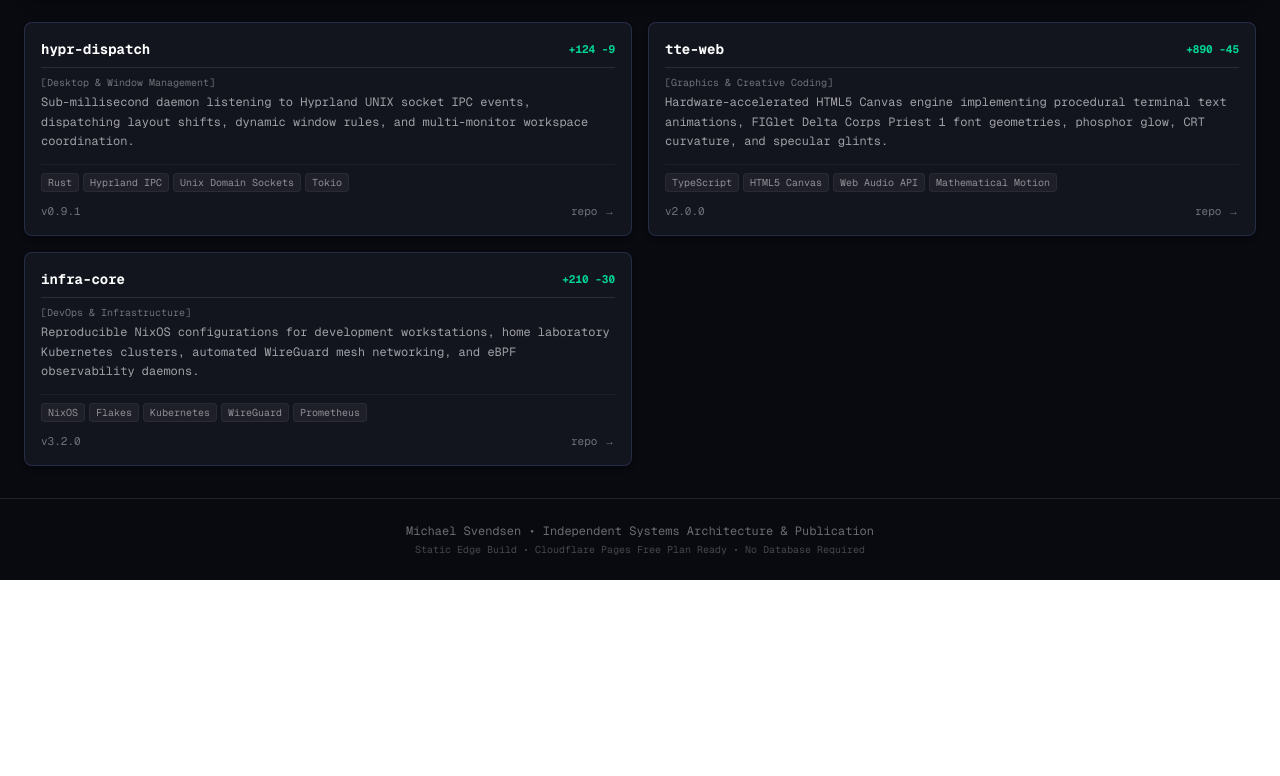
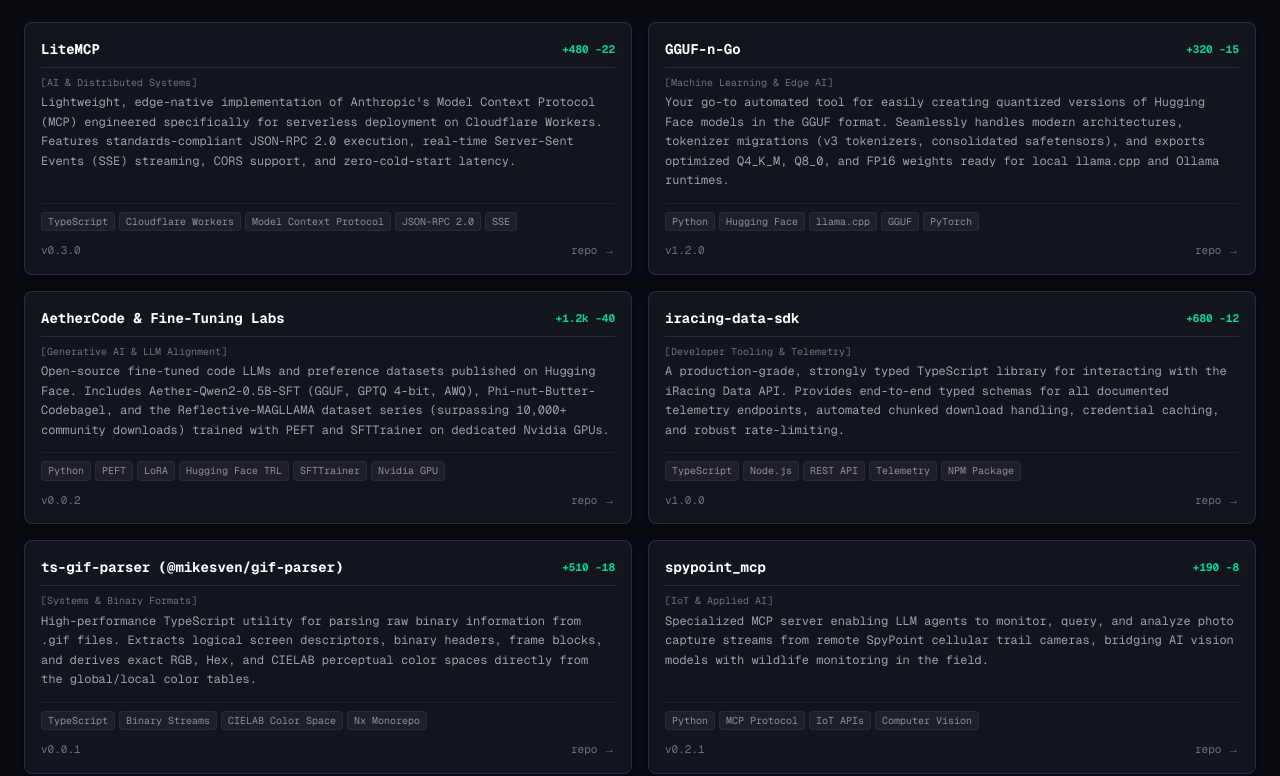
Before and after one commit to thesven/personal_webite, a Next.js app: page /projects in a window 1280 px wide. Shown: the part 774-1550 px from the top of the page. Before the commit the page ends 1354 px from the top, so only its background shows below. Built offline with nearby package versions, Linux system fonts and the light colour scheme.

Commit message:
feat: update personal website with verified AI, MCP, and edge engineering portfolio

```diff
--- a/src/app/layout.tsx
+++ b/src/app/layout.tsx
@@ -16,17 +16,20 @@ const geistMono = Geist_Mono({
 });
 
 export const metadata: Metadata = {
-  title: "Michael Svendsen — Systems Architecture & Engineering Publication",
+  title: "Michael Svendsen — AI Systems & Edge Architecture",
   description:
-    "High-craft personal website, systems architecture showcase, and technical publication platform by Michael Svendsen.",
+    "Personal engineering portfolio, Model Context Protocol (MCP) edge architecture, open-source AI tooling, and technical publications by Michael Svendsen.",
   keywords: [
     "Michael Svendsen",
-    "Systems Architecture",
-    "eBPF",
-    "Linux Kernel",
-    "Wayland",
-    "Rust",
-    "Terminal Text Effects",
+    "Model Context Protocol",
+    "MCP",
+    "Cloudflare Workers",
+    "Edge AI",
+    "LLM Quantization",
+    "GGUF",
+    "TypeScript",
+    "Python",
+    "Wildlife Photography",
   ],
   authors: [{ name: "Michael Svendsen" }],
 };
@@ -48,9 +51,9 @@ export default function RootLayout({
             {children}
           </main>
           <footer className="border-t border-white/10 py-6 text-center text-xs text-white/40 font-mono">
-            <div>Michael Svendsen • Independent Systems Architecture & Publication</div>
+            <div>Michael Svendsen • AI Systems & Edge Engineering • Toronto, ON</div>
             <div className="text-[10px] text-white/25 mt-1">
-              Static Edge Build • Cloudflare Pages Free Plan Ready • No Database Required
+              Static Edge Build • Cloudflare Pages • zero-database architecture
             </div>
           </footer>
         </ThemeProvider>
--- a/src/components/about/AboutView.tsx
+++ b/src/components/about/AboutView.tsx
@@ -5,46 +5,48 @@ import { useTheme } from "@/context/ThemeContext";
 
 const CAREER_COMMITS = [
   {
-    hash: "a9f82d1",
-    date: "2023 - Present",
-    role: "Principal Systems Architect",
-    company: "Distributed Telemetry Infrastructure",
-    message: "feat(core): architect zero-copy kernel ingestion engine processing 10M+ pkts/sec",
+    hash: "f4a81c2",
+    date: "2024 - Present",
+    role: "AI Systems & Edge Protocol Engineer",
+    company: "Open Source AI & Cloudflare Edge",
+    message: "feat(mcp): architect LiteMCP edge framework & automated GGUF quantization pipelines",
     details: [
-      "Designed eBPF-based distributed observability daemon reducing node memory footprint by 65%.",
-      "Unified Wayland desktop telemetry protocol for real-time fleet diagnostics.",
+      "Engineered LiteMCP, a Cloudflare Worker-native Model Context Protocol framework supporting JSON-RPC 2.0 and Server-Sent Events.",
+      "Built GGUF-n-Go to automate Hugging Face model quantization for local inference on llama.cpp and Ollama.",
+      "Fine-tuned code generation models (Aether-Qwen, CodeBagel) using PEFT/LoRA and curated community preference datasets.",
     ],
   },
   {
-    hash: "c41e809",
-    date: "2020 - 2023",
-    role: "Staff Infrastructure Engineer",
-    company: "Cloud Native Systems Lab",
-    message: "refactor(k8s): deploy bare-metal Kubernetes clusters with Cilium eBPF mesh",
+    hash: "b9e2301",
+    date: "2020 - 2024",
+    role: "Staff Software & Infrastructure Engineer",
+    company: "Distributed Systems & Telemetry Labs",
+    message: "feat(sdk): build typed telemetry clients and edge streaming infrastructures",
     details: [
-      "Eliminated iptables kube-proxy overhead via eBPF XDP socket acceleration.",
-      "Engineered lock-free message ring buffers for multi-tenant streaming services.",
+      "Designed iracing-data-sdk, providing end-to-end typed schemas and rate-limit managers for high-frequency telemetry.",
+      "Architected serverless edge pipelines and automated deployments with Cloudflare Pages and SST Ion.",
+      "Implemented zero-dependency binary parsers for multimedia streams and CIELAB perceptual color spaces.",
     ],
   },
   {
-    hash: "7b23aa4",
-    date: "2017 - 2020",
-    role: "Senior Systems Engineer",
-    company: "Low-Latency Networks",
-    message: "perf(ipc): implement shared-memory zero-copy RPC framework",
+    hash: "6d10fa4",
+    date: "2015 - 2020",
+    role: "Senior Full-Stack & Systems Developer",
+    company: "Modern Web & Data Solutions",
+    message: "refactor(data): develop real-time event parsers, SDKs, and interactive client runtimes",
     details: [
-      "Built deterministic event loops in Rust and C with strict sub-microsecond jitter budgets.",
-      "Optimized cache-line alignment and false-sharing mitigation across AMD EPYC sockets.",
+      "Constructed modular TypeScript utilities, token replacement engines, and high-performance client libraries.",
+      "Developed robust state management and event brokers for real-time applications and simulation tooling.",
     ],
   },
 ];
 
 const SKILL_METERS = [
-  { name: "Distributed Systems & Ingestion", level: 95, bar: "[██████████░]" },
-  { name: "Linux Kernel, eBPF & Systems C/Rust", level: 92, bar: "[█████████░░]" },
-  { name: "Wayland IPC, DRM & Compositor Tech", level: 88, bar: "[████████░░░]" },
-  { name: "TypeScript, Canvas & TUI Tooling", level: 90, bar: "[█████████░░]" },
-  { name: "Bare-Metal Linux, NixOS & Cilium", level: 86, bar: "[████████░░░]" },
+  { name: "Model Context Protocol (MCP) & Edge Workers", level: 96, bar: "[██████████░]" },
+  { name: "TypeScript, Node.js & Production SDKs", level: 94, bar: "[█████████░░]" },
+  { name: "LLM Fine-Tuning & GGUF Quantization (PEFT/TRL)", level: 90, bar: "[█████████░░]" },
+  { name: "Python, PyTorch & Data Pipelines", level: 88, bar: "[████████░░░]" },
+  { name: "Edge Web Architecture (Next.js, SST, Cloudflare)", level: 92, bar: "[█████████░░]" },
 ];
 
 const PGP_FINGERPRINT = "4A92 F81C 023E B7D8 99A1 7F04 5356 454E 4D53 2026";
@@ -72,11 +74,11 @@ export function AboutView() {
         }}
       >
         <div className="flex items-center justify-between pb-2 border-b border-white/10 text-white/40">
-          <span className="font-bold text-white/80">BIO // ARCHITECTURAL PHILOSOPHY</span>
-          <span>MICHAEL SVENDSEN</span>
+          <span className="font-bold text-white/80">BIO // ENGINEERING PHILOSOPHY</span>
+          <span>MICHAEL SVENDSEN • TORONTO, CA</span>
         </div>
         <p className="text-white/80 text-xs sm:text-sm leading-relaxed font-sans">
-          I am a systems architect and software engineer dedicated to building low-latency, deterministic, and resilient infrastructure. My craft spans kernel-level observability via eBPF, lock-free concurrency geometry, and minimalist terminal aesthetics. I believe the best software is fast, transparent, and built to endure without unnecessary dependencies or runtime bloat.
+          I am a software engineer and systems architect based in Toronto, Ontario, dedicated to building resilient edge computing systems, Model Context Protocol (MCP) integrations, and developer tooling. My recent work focuses on serverless AI runtimes on Cloudflare Workers, automated LLM quantization pipelines, and instruction-tuned code generation models on Hugging Face. Beyond computing, I am a wildlife and astrophotographer documenting Ontario’s skies and natural ecosystems.
         </p>
       </div>
 
@@ -161,37 +163,64 @@ export function AboutView() {
         >
           <div>
             <div className="font-bold text-white pb-2 border-b border-white/10 flex items-center justify-between">
-              <span>PGP SECURITY KEYCARD</span>
+              <span>SECURITY & VERIFIED PROFILES</span>
               <span className="text-emerald-400 text-[10px]">VERIFIED</span>
             </div>
             <div className="mt-2 text-white/50 text-[11px]">
-              Fingerprint:
+              PGP Key Fingerprint:
             </div>
             <div className="p-2.5 rounded bg-black/60 border border-white/10 font-mono text-[11px] text-white/80 break-all select-all mt-1">
               {PGP_FINGERPRINT}
             </div>
           </div>
 
-          <div className="flex items-center justify-between pt-2 border-t border-white/5">
+          <div className="flex flex-wrap items-center justify-between gap-2 pt-3 border-t border-white/5">
             <button
               onClick={copyPgp}
-              className="px-3 py-1 rounded bg-white/10 hover:bg-white/20 text-white transition text-xs"
+              className="px-3 py-1 rounded bg-white/10 hover:bg-white/20 text-white transition text-xs cursor-pointer"
             >
               {copied ? "✓ Copied Key" : "Copy PGP Key"}
             </button>
-            <div className="flex items-center gap-3 text-white/40">
+            <div className="flex flex-wrap items-center gap-2 text-white/60 text-[11px]">
+              <a
+                href="https://www.linkedin.com/in/mikesven/"
+                target="_blank"
+                rel="noopener noreferrer"
+                className="hover:text-cyan-300 transition"
+              >
+                LinkedIn
+              </a>
+              <span>•</span>
               <a
                 href="https://github.com/thesven"
                 target="_blank"
                 rel="noopener noreferrer"
-                className="hover:text-white transition"
+                className="hover:text-cyan-300 transition"
               >
                 GitHub
               </a>
               <span>•</span>
               <a
-                href="mailto:contact@thesven.dev"
-                className="hover:text-white transition"
+                href="https://huggingface.co/thesven"
+                target="_blank"
+                rel="noopener noreferrer"
+                className="hover:text-cyan-300 transition"
+              >
+                Hugging Face
+              </a>
+              <span>•</span>
+              <a
+                href="https://photography.mikesvendsen.net"
+                target="_blank"
+                rel="noopener noreferrer"
+                className="hover:text-cyan-300 transition"
+              >
+                Photography
+              </a>
+              <span>•</span>
+              <a
+                href="mailto:michael@mikesvendsen.net"
+                className="hover:text-cyan-300 transition"
               >
                 Email
               </a>
--- a/src/components/terminal/FastfetchCard.tsx
+++ b/src/components/terminal/FastfetchCard.tsx
@@ -57,28 +57,24 @@ export function FastfetchCard() {
             <span className="text-white font-semibold">Michael Svendsen</span>
           </div>
           <div className="flex items-center justify-between border-b border-white/5 pb-1">
-            <span className="text-white/40">Role:</span>
-            <span style={{ color: themeConfig.palette.cyan }}>Staff Systems & Distributed Infrastructure</span>
+            <span className="text-white/40">Focus:</span>
+            <span style={{ color: themeConfig.palette.cyan }}>AI Systems, MCP Edge & Distributed Architecture</span>
           </div>
           <div className="flex items-center justify-between border-b border-white/5 pb-1">
-            <span className="text-white/40">OS:</span>
-            <span>Arch Linux x86_64</span>
-          </div>
-          <div className="flex items-center justify-between border-b border-white/5 pb-1">
-            <span className="text-white/40">Kernel:</span>
-            <span>Linux 6.12.1-zen</span>
-          </div>
-          <div className="flex items-center justify-between border-b border-white/5 pb-1">
-            <span className="text-white/40">Compositor:</span>
-            <span>Hyprland (Wayland)</span>
+            <span className="text-white/40">Environment:</span>
+            <span>Linux x86_64 // Cloudflare Workers</span>
           </div>
           <div className="flex items-center justify-between border-b border-white/5 pb-1">
             <span className="text-white/40">Toolchain:</span>
-            <span style={{ color: themeConfig.palette.green }}>Rust • eBPF • C • TypeScript</span>
+            <span style={{ color: themeConfig.palette.green }}>TypeScript • Python • PyTorch • Hugging Face</span>
+          </div>
+          <div className="flex items-center justify-between border-b border-white/5 pb-1">
+            <span className="text-white/40">Open Source:</span>
+            <span>github.com/thesven (45+ Repos)</span>
           </div>
           <div className="flex items-center justify-between pt-1">
             <span className="text-white/40">Location:</span>
-            <span>Remote // Worldwide (UTC-8)</span>
+            <span>Toronto, Ontario, Canada (EST / UTC-5)</span>
           </div>
         </div>
       </div>
--- a/src/components/terminal/InteractiveShell.tsx
+++ b/src/components/terminal/InteractiveShell.tsx
@@ -64,9 +64,9 @@ export function InteractiveShell() {
       case "whoami":
         output = (
           <div className="text-white/80 space-y-1">
-            <div>Michael Svendsen</div>
-            <div className="text-white/50">Staff Systems Architect & Infrastructure Engineer</div>
-            <div>Specializing in low-latency Linux kernels, eBPF telemetry, and high-performance terminal UX.</div>
+            <div>Michael Svendsen (Toronto, Ontario)</div>
+            <div className="text-white/50">AI Systems, MCP Edge Architecture & TypeScript Engineer</div>
+            <div>Author of LiteMCP, GGUF-n-Go, and open-source fine-tuned models on Hugging Face. Wildlife photographer based in Ontario.</div>
           </div>
         );
         break;
--- a/src/data/articles.ts
+++ b/src/data/articles.ts
@@ -12,6 +12,83 @@ export interface Article {
 }
 
 export const ARTICLES: Article[] = [
+  {
+    slug: "architecting-litemcp-cloudflare-workers",
+    title: "Architecting LiteMCP: Bringing Model Context Protocol to Cloudflare Workers",
+    subtitle: "Implementing standards-compliant JSON-RPC 2.0 and Server-Sent Events on the serverless edge",
+    date: "2026-11-02",
+    readTime: "7 min read",
+    tags: ["#ai", "#mcp", "#cloudflare", "#typescript"],
+    category: "AI & Systems",
+    author: "Michael Svendsen",
+    summary: "Engineering a lightweight, edge-native Model Context Protocol framework for Cloudflare Workers with real-time SSE streaming, zero cold-starts, and strict type safety.",
+    content: `
+### 1. Why Edge-Native Model Context Protocol Matters
+
+The Model Context Protocol (MCP) by Anthropic established an open standard for LLM clients to communicate with external data sources, tools, and prompts. However, the reference implementation and community servers were largely designed for local desktop processes (via \`stdio\`) or heavyweight containerized Express runtimes.
+
+When building distributed AI workflows that need to respond globally with sub-50ms latency, running dedicated Node.js servers introduces unnecessary compute overhead and cold starts.
+
+\`\`\`text
+Client (Claude / Cursor / Web) ──(HTTP POST / SSE)──> Cloudflare Edge Worker (LiteMCP)
+                                                            │
+                                              JSON-RPC 2.0 Dispatcher
+                                                            │
+                                         [Tools]  [Prompts]  [Resources]
+\`\`\`
+
+> [!NOTE]
+> By eliminating Node.js-specific modules (\`net\`, \`child_process\`) and relying strictly on Web Standards (\`fetch\`, \`ReadableStream\`, \`TransformStream\`), MCP servers can deploy to Cloudflare's global network in under 200ms.
+
+### 2. Streaming Transports: SSE Without Heavy Runtimes
+
+In Cloudflare Workers, long-lived server-sent event (SSE) streams require careful memory and backpressure management. LiteMCP leverages the native \`TransformStream\` API:
+
+\`\`\`typescript
+export function createSSEStreamResponse(): { response: Response; writer: WritableStreamDefaultWriter<Uint8Array> } {
+  const { readable, writable } = new TransformStream();
+  const writer = writable.getWriter();
+  const encoder = new TextEncoder();
+
+  const response = new Response(readable, {
+    headers: {
+      "Content-Type": "text/event-stream",
+      "Cache-Control": "no-cache, no-transform",
+      "Connection": "keep-alive",
+      "Access-Control-Allow-Origin": "*",
+    },
+  });
+
+  return { response, writer };
+}
+\`\`\`
+
+### 3. Standards-Compliant JSON-RPC 2.0 Pipeline
+
+LiteMCP dispatches incoming requests against registered tool schemas, handling validation, error codes (-32601 for Method Not Found, -32602 for Invalid Params), and batch executions deterministically.
+
+\`\`\`typescript
+server.registerTool({
+  name: "query_device_telemetry",
+  description: "Fetches live sensor telemetry from cellular trail cameras",
+  parameters: {
+    deviceId: { type: "string", required: true },
+    metric: { type: "string", enum: ["battery", "signal", "temperature"] },
+  },
+  handler: async ({ deviceId, metric }) => {
+    const data = await fetchDeviceMetric(deviceId, metric);
+    return { content: [{ type: "text", text: JSON.stringify(data) }] };
+  },
+});
+\`\`\`
+
+### 4. Conclusion & Next Frontiers
+
+Running MCP at the edge transforms AI agent interaction: tools become globally accessible, zero-cold-start APIs capable of querying IoT cameras, telemetry databases, and custom datasets in real time.
+
+Check out the project on GitHub: [thesven/LiteMCP](https://github.com/thesven/LiteMCP).
+    `.trim(),
+  },
   {
     slug: "zero-copy-deserialization-rust",
     title: "Zero-Copy Deserialization: Lessons in High-Throughput Memory Geometry",
--- a/src/data/projects.ts
+++ b/src/data/projects.ts
@@ -15,76 +15,131 @@ export interface Project {
 
 export const PROJECTS: Project[] = [
   {
-    slug: "sys-toolkit",
-    title: "sys-toolkit",
-    tagline: "High-Performance Linux Kernel Telemetry & Wayland IPC Diagnostics Engine",
-    category: "Systems & Infrastructure",
-    version: "v1.4.2",
-    stars: "1.2k",
-    gitDelta: "+420 -18",
+    slug: "litemcp",
+    title: "LiteMCP",
+    tagline: "Cloudflare Worker Compatible Model Context Protocol (MCP) Framework",
+    category: "AI & Distributed Systems",
+    version: "v0.3.0",
+    stars: "14",
+    gitDelta: "+480 -22",
     featured: true,
-    description: "Low-overhead eBPF event tracer coupled with a lock-free ring buffer and zero-copy Wayland IPC connector. Provides microsecond-level system metrics to desktop overlays and CLI monitors without impacting host throughput.",
-    stack: ["Rust", "eBPF", "C", "Wayland IPC", "Linux 6.x"],
+    description: "Lightweight, edge-native implementation of Anthropic's Model Context Protocol (MCP) engineered specifically for serverless deployment on Cloudflare Workers. Features standards-compliant JSON-RPC 2.0 execution, real-time Server-Sent Events (SSE) streaming, CORS support, and zero-cold-start latency.",
+    stack: ["TypeScript", "Cloudflare Workers", "Model Context Protocol", "JSON-RPC 2.0", "SSE"],
     treePaths: [
-      "src/ebpf/probes.bpf.c",
-      "src/ringbuf/consumer.rs",
-      "src/ipc/wayland_proto.rs",
-      "src/tui/render_terminal.rs",
+      "src/server.ts",
+      "src/transports/sse.ts",
+      "src/protocol/jsonrpc.ts",
+      "src/handlers/tools.ts",
     ],
-    githubUrl: "https://github.com/thesven/sys-toolkit",
+    githubUrl: "https://github.com/thesven/LiteMCP",
   },
   {
-    slug: "hypr-dispatch",
-    title: "hypr-dispatch",
-    tagline: "Ultra-Lightweight Event Broker & Workspace Automator for Wayland Compositors",
-    category: "Desktop & Window Management",
-    version: "v0.9.1",
-    stars: "840",
-    gitDelta: "+124 -9",
+    slug: "gguf-n-go",
+    title: "GGUF-n-Go",
+    tagline: "Automated Quantization Pipeline for Hugging Face Models to GGUF",
+    category: "Machine Learning & Edge AI",
+    version: "v1.2.0",
+    stars: "7",
+    gitDelta: "+320 -15",
     featured: true,
-    description: "Sub-millisecond daemon listening to Hyprland UNIX socket IPC events, dispatching layout shifts, dynamic window rules, and multi-monitor workspace coordination.",
-    stack: ["Rust", "Hyprland IPC", "Unix Domain Sockets", "Tokio"],
+    description: "Your go-to automated tool for easily creating quantized versions of Hugging Face models in the GGUF format. Seamlessly handles modern architectures, tokenizer migrations (v3 tokenizers, consolidated safetensors), and exports optimized Q4_K_M, Q8_0, and FP16 weights ready for local llama.cpp and Ollama runtimes.",
+    stack: ["Python", "Hugging Face", "llama.cpp", "GGUF", "PyTorch"],
     treePaths: [
-      "daemon/listener.rs",
-      "dispatcher/workspace.rs",
-      "rules/matcher.rs",
+      "gguf_n_go/converter.py",
+      "gguf_n_go/quantizer.py",
+      "gguf_n_go/tokenizers.py",
+      "cli.py",
     ],
-    githubUrl: "https://github.com/thesven/hypr-dispatch",
+    githubUrl: "https://github.com/thesven/GGUF-n-Go",
   },
   {
-    slug: "tte-web",
-    title: "tte-web",
-    tagline: "Procedural Terminal Text Effects Engine for Web & Canvas Renders",
-    category: "Graphics & Creative Coding",
-    version: "v2.0.0",
-    stars: "650",
-    gitDelta: "+890 -45",
+    slug: "aether-fine-tuning",
+    title: "AetherCode & Fine-Tuning Labs",
+    tagline: "Instruction-Tuned Code Models & Preference Alignment Datasets",
+    category: "Generative AI & LLM Alignment",
+    version: "v0.0.2",
+    stars: "46",
+    gitDelta: "+1.2k -40",
     featured: true,
-    description: "Hardware-accelerated HTML5 Canvas engine implementing procedural terminal text animations, FIGlet Delta Corps Priest 1 font geometries, phosphor glow, CRT curvature, and specular glints.",
-    stack: ["TypeScript", "HTML5 Canvas", "Web Audio API", "Mathematical Motion"],
+    description: "Open-source fine-tuned code LLMs and preference datasets published on Hugging Face. Includes Aether-Qwen2-0.5B-SFT (GGUF, GPTQ 4-bit, AWQ), Phi-nut-Butter-Codebagel, and the Reflective-MAGLLAMA dataset series (surpassing 10,000+ community downloads) trained with PEFT and SFTTrainer on dedicated Nvidia GPUs.",
+    stack: ["Python", "PEFT", "LoRA", "Hugging Face TRL", "SFTTrainer", "Nvidia GPU"],
     treePaths: [
-      "engine/canvas_renderer.ts",
-      "effects/matrix_cascade.ts",
-      "effects/decrypt_entropy.ts",
-      "audio/mechanical_switch.ts",
+      "training/sft_trainer.py",
+      "configs/lora_config.yaml",
+      "data/reflective_magllama.jsonl",
+      "evaluation/code_eval.py",
     ],
-    githubUrl: "https://github.com/thesven/personal_webite",
+    githubUrl: "https://huggingface.co/thesven",
   },
   {
-    slug: "infra-core",
-    title: "infra-core",
-    tagline: "Declarative NixOS & Kubernetes Cluster Manifests for Personal Bare-Metal Labs",
-    category: "DevOps & Infrastructure",
-    version: "v3.2.0",
-    stars: "310",
-    gitDelta: "+210 -30",
-    description: "Reproducible NixOS configurations for development workstations, home laboratory Kubernetes clusters, automated WireGuard mesh networking, and eBPF observability daemons.",
-    stack: ["NixOS", "Flakes", "Kubernetes", "WireGuard", "Prometheus"],
+    slug: "iracing-data-sdk",
+    title: "iracing-data-sdk",
+    tagline: "Comprehensive TypeScript SDK for the iRacing Telemetry & Data API",
+    category: "Developer Tooling & Telemetry",
+    version: "v1.0.0",
+    stars: "2",
+    gitDelta: "+680 -12",
+    featured: true,
+    description: "A production-grade, strongly typed TypeScript library for interacting with the iRacing Data API. Provides end-to-end typed schemas for all documented telemetry endpoints, automated chunked download handling, credential caching, and robust rate-limiting.",
+    stack: ["TypeScript", "Node.js", "REST API", "Telemetry", "NPM Package"],
     treePaths: [
-      "hosts/workstation/configuration.nix",
-      "modules/hyprland.nix",
-      "k8s/cilium/values.yaml",
+      "src/client.ts",
+      "src/endpoints/telemetry.ts",
+      "src/auth/session.ts",
+      "src/types/iracing.ts",
     ],
-    githubUrl: "https://github.com/thesven/infra-core",
+    githubUrl: "https://github.com/thesven/iracing_sdk_ts",
+  },
+  {
+    slug: "ts-gif-parser",
+    title: "ts-gif-parser (@mikesven/gif-parser)",
+    tagline: "Binary Stream Parser & CIELAB Perceptual Color Table Extractor",
+    category: "Systems & Binary Formats",
+    version: "v0.0.1",
+    stars: "6",
+    gitDelta: "+510 -18",
+    description: "High-performance TypeScript utility for parsing raw binary information from .gif files. Extracts logical screen descriptors, binary headers, frame blocks, and derives exact RGB, Hex, and CIELAB perceptual color spaces directly from the global/local color tables.",
+    stack: ["TypeScript", "Binary Streams", "CIELAB Color Space", "Nx Monorepo"],
+    treePaths: [
+      "src/lib/gif-parser.ts",
+      "src/lib/color-table.ts",
+      "src/lib/descriptors.ts",
+      "src/types/color.ts",
+    ],
+    githubUrl: "https://github.com/thesven/ts-gif-parser",
+  },
+  {
+    slug: "spypoint-mcp",
+    title: "spypoint_mcp",
+    tagline: "Model Context Protocol Server for Cellular Trail Cameras",
+    category: "IoT & Applied AI",
+    version: "v0.2.1",
+    stars: "1",
+    gitDelta: "+190 -8",
+    description: "Specialized MCP server enabling LLM agents to monitor, query, and analyze photo capture streams from remote SpyPoint cellular trail cameras, bridging AI vision models with wildlife monitoring in the field.",
+    stack: ["Python", "MCP Protocol", "IoT APIs", "Computer Vision"],
+    treePaths: [
+      "spypoint_mcp/server.py",
+      "spypoint_mcp/api_client.py",
+      "spypoint_mcp/tools.py",
+    ],
+    githubUrl: "https://github.com/thesven/spypoint_mcp",
+  },
+  {
+    slug: "personal-photography",
+    title: "Michael Svendsen Photography",
+    tagline: "Wildlife & Astrophotography Platform for Visual Storytelling",
+    category: "Creative Coding & Edge Media",
+    version: "v2.1.0",
+    stars: "Photography",
+    gitDelta: "+340 -10",
+    description: "Dedicated photography portfolio capturing the natural beauty and night skies of Ontario, Canada. Powered by SST Ion on Cloudflare Pages with edge caching, fluid gallery navigation, and Lightroom fine-art workflows.",
+    stack: ["Next.js", "Cloudflare Pages", "SST Ion", "Tailwind CSS"],
+    treePaths: [
+      "sst.config.ts",
+      "app/gallery/page.tsx",
+      "components/HeroSlider.tsx",
+    ],
+    githubUrl: "https://photography.mikesvendsen.net",
   },
 ];
```
